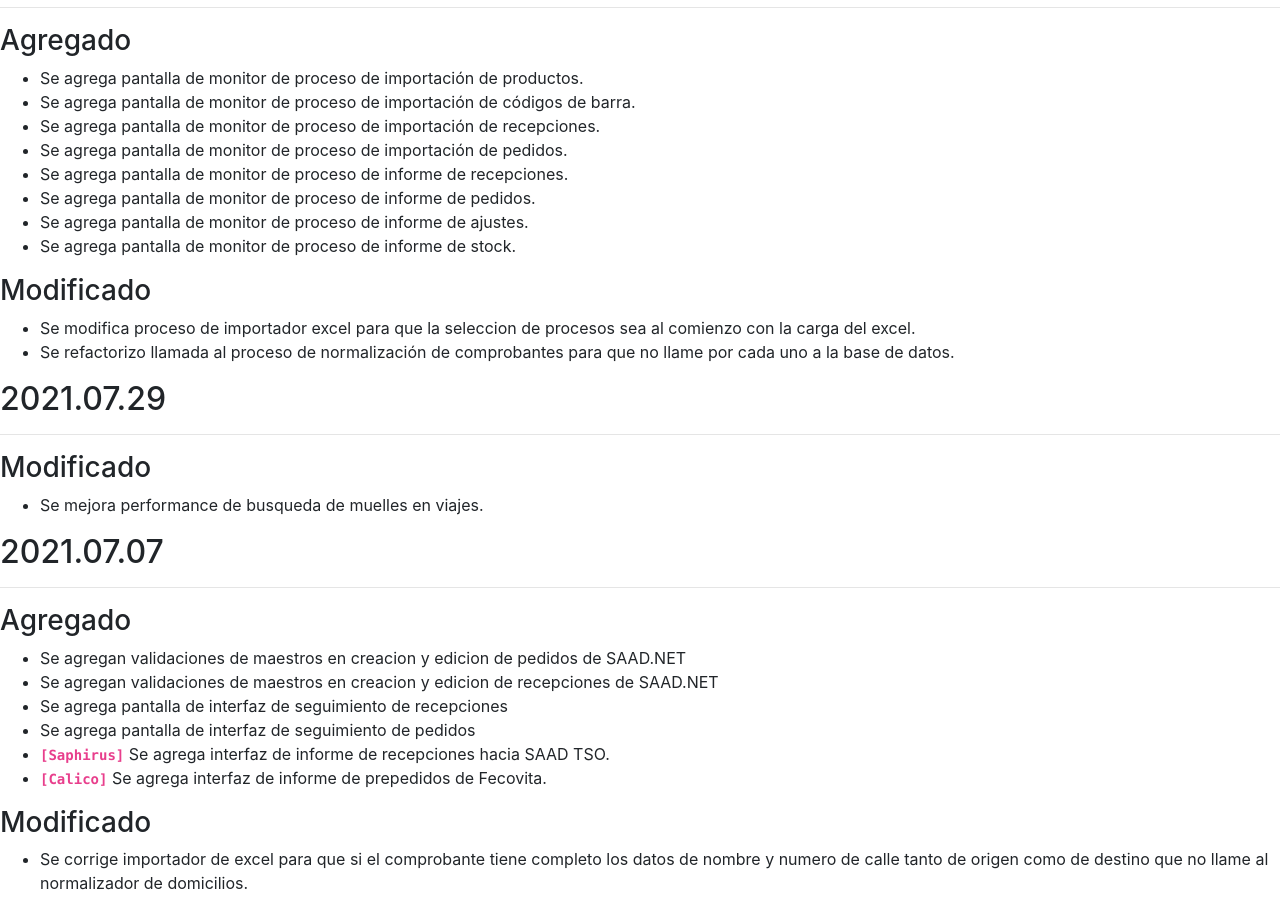
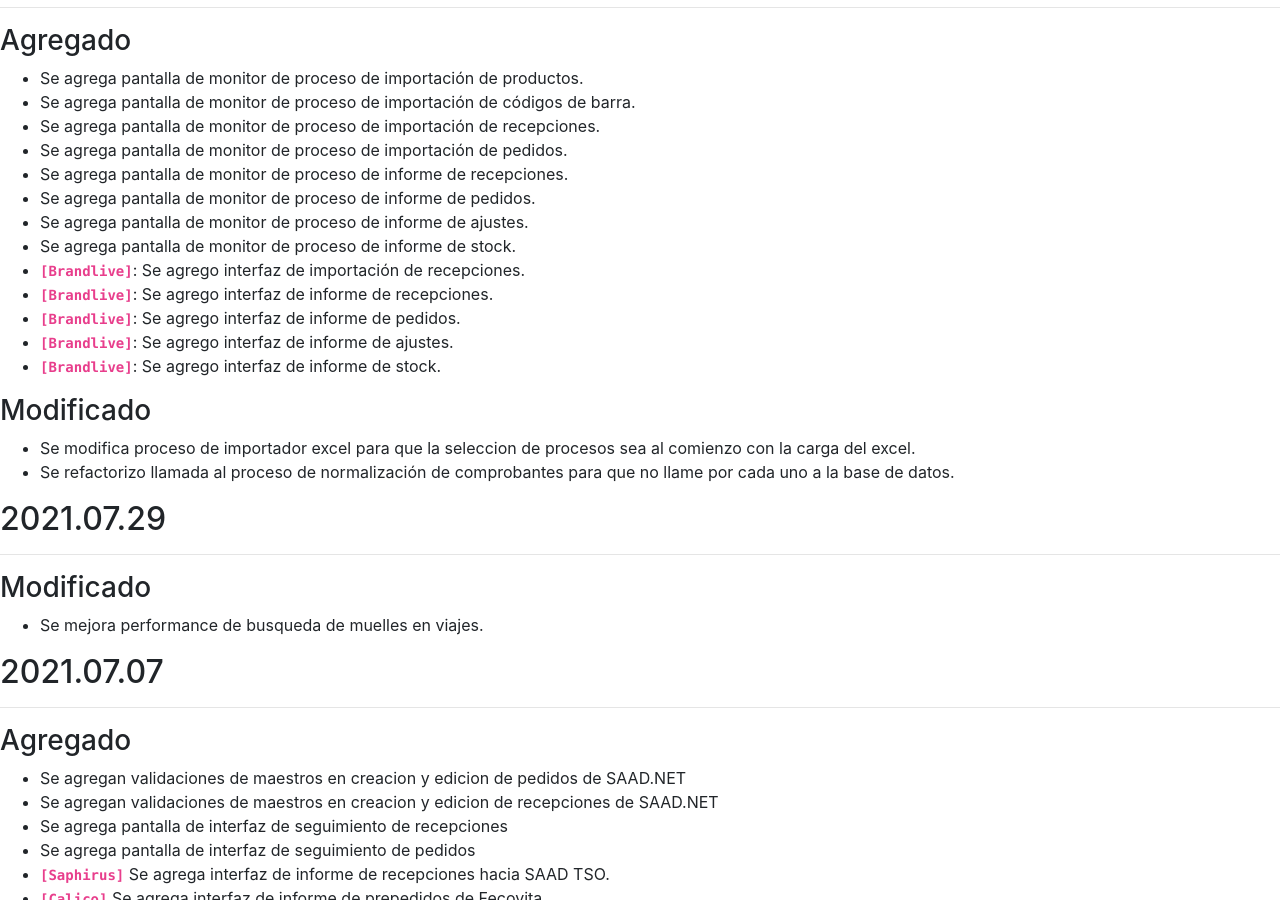
Before and after one commit to brainsys-arsaad/versionado, a Jekyll site: the page built from registro-cambios.markdown, in a window 1280 px wide and 900 px high, scrolled down 344 px. Built offline with Jekyll 4.4.1, drawn with Linux system fonts in a browser that asks for light colours.

Commit message:
Update registro-cambios.markdown

```diff
--- a/registro-cambios.markdown
+++ b/registro-cambios.markdown
@@ -54,6 +54,11 @@ El formato esta basado en [Keep a Changelog](https://keepachangelog.com/es-ES/1.
 - Se agrega pantalla de monitor de proceso de informe de pedidos.
 - Se agrega pantalla de monitor de proceso de informe de ajustes.
 - Se agrega pantalla de monitor de proceso de informe de stock.
+- **`[Brandlive]`**: Se agrego interfaz de importación de recepciones.
+- **`[Brandlive]`**: Se agrego interfaz de informe de recepciones.
+- **`[Brandlive]`**: Se agrego interfaz de informe de pedidos.
+- **`[Brandlive]`**: Se agrego interfaz de informe de ajustes.
+- **`[Brandlive]`**: Se agrego interfaz de informe de stock.
 
 ### Modificado
 - Se modifica proceso de importador excel para que la seleccion de procesos sea al comienzo con la carga del excel.
```
